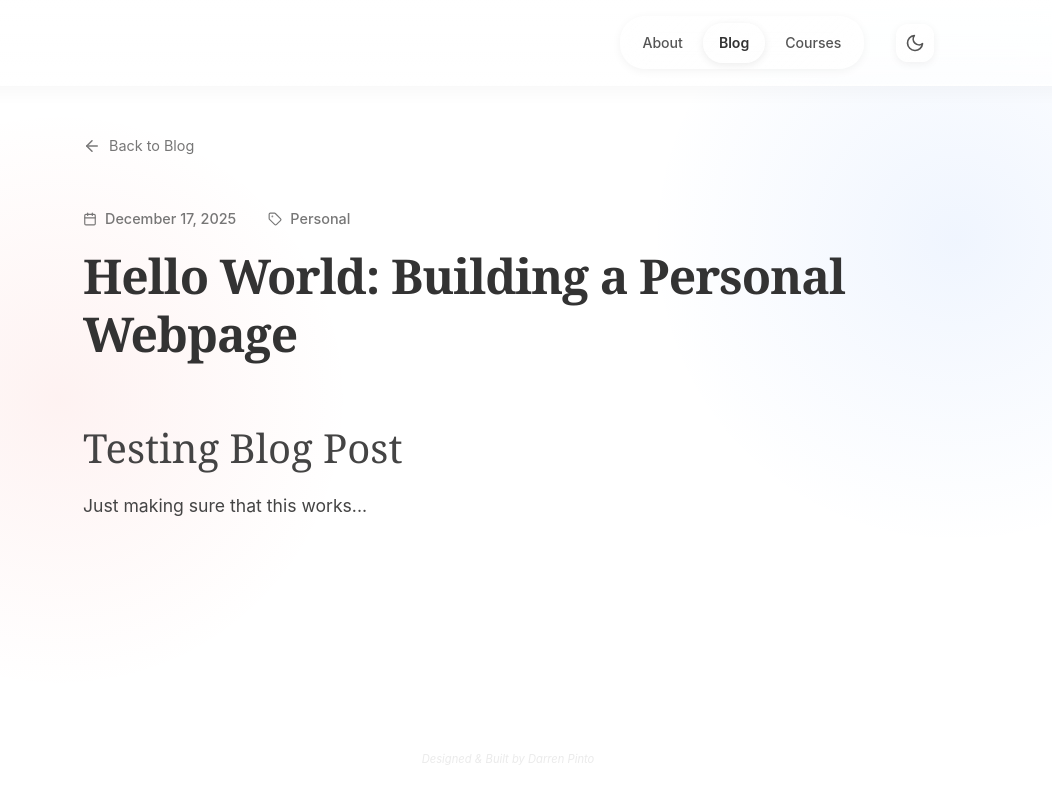
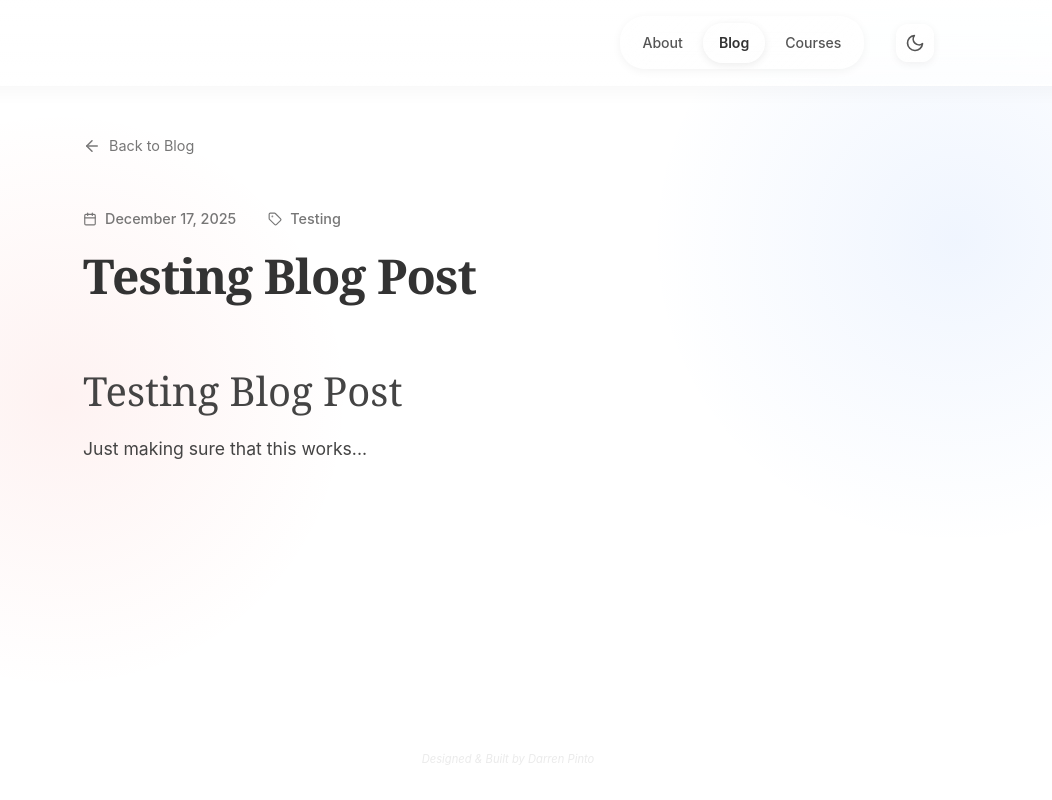
Before and after one commit to darrenpintoo/darrenpintoo.github.io, a React (Vite) app: page /blog/hello-world in a window 1280 px wide. Shown: the whole page, without its empty margins (132-1184 px from the left). Built offline with nearby package versions, Linux system fonts and the light colour scheme.

Commit message:
fixed google search

```diff
--- a/index.html
+++ b/index.html
@@ -11,12 +11,9 @@
     <script defer src="https://cloud.umami.is/script.js"
         data-website-id="5085e392-f6e1-4180-b5b9-d7fcfd42da29"></script>
     <title>Darren Pinto</title>
-    <meta name="description"
-        content="Darren Pinto's Personal Portfolio. Undergraduate Student & Robotics Researcher at Carnegie Mellon University building intelligent systems." />
     <meta name="keywords"
         content="Darren Pinto, Carnegie Mellon University, CMU, Robotics, Engineering, Computer Engineering, Portfolio, Embedded Systems, Reinforcement Learning" />
     <meta name="author" content="Darren Pinto" />
-    <link rel="canonical" href="https://darrenpinto.me/" />
 
     <!-- Open Graph / Facebook -->
     <meta property="og:type" content="website" />
@@ -24,7 +21,8 @@
     <meta property="og:title" content="Darren Pinto | Robotics Researcher & Engineer" />
     <meta property="og:description"
         content="Darren Pinto's Personal Portfolio. Undergraduate Student & Robotics Researcher at Carnegie Mellon University." />
-    <meta property="og:image" content="https://darrenpinto.me/logo.jpg" />
+    <meta property="og:image" content="https://darrenpinto.me/preview.png" />
+    <meta property="og:site_name" content="Darren Pinto" />
 
     <!-- Twitter -->
     <meta property="twitter:card" content="summary_large_image" />
@@ -32,7 +30,23 @@
     <meta property="twitter:title" content="Darren Pinto | Robotics Researcher & Engineer" />
     <meta property="twitter:description"
         content="Darren Pinto's Personal Portfolio. Undergraduate Student & Robotics Researcher at Carnegie Mellon University." />
-    <meta property="twitter:image" content="https://darrenpinto.me/logo.jpg" />
+    <meta property="twitter:image" content="https://darrenpinto.me/preview.png" />
+
+    <script type="application/ld+json">
+      {
+        "@context": "https://schema.org",
+        "@type": "WebSite",
+        "name": "Darren Pinto",
+        "url": "https://darrenpinto.me/",
+        "description": "Darren Pinto's Personal Portfolio. Undergraduate Student & Robotics Researcher at Carnegie Mellon University.",
+        "author": {
+          "@type": "Person",
+          "name": "Darren Pinto",
+          "url": "https://darrenpinto.me/"
+        },
+        "image": "https://darrenpinto.me/preview.png"
+      }
+    </script>
     <script>
         // Apply theme immediately before React loads
         (function () {
--- a/public/posts/hello-world.md
+++ /dev/null
@@ -1,3 +0,0 @@
-# Testing Blog Post
-
-Just making sure that this works...
--- a/src/data/blog.js
+++ /dev/null
@@ -1,10 +0,0 @@
-export const blogPosts = [
-    {
-        slug: "hello-world",
-        title: "Hello World: Building a Personal Webpage",
-        date: "December 17, 2025",
-        excerpt: "Welcome to my first blog post! In this post, I'll briefly talk about why I decided to build this personal webpage and the technology stack behind it.",
-        category: "Personal",
-        image: "/blog-placeholder.png"
-    }
-];
--- a/src/pages/Blog.jsx
+++ b/src/pages/Blog.jsx
@@ -1,18 +1,56 @@
-import { useState, useEffect } from 'react';
+import { useState, useEffect, useMemo } from 'react';
 import PageLayout from '../components/PageLayout';
 import Footer from '../components/Footer';
 import { Link, useParams } from 'react-router-dom';
 import { Helmet } from 'react-helmet-async';
 import ReactMarkdown from 'react-markdown';
 import remarkGfm from 'remark-gfm';
-import { blogPosts } from '../data/blog';
 import { ArrowLeft, Calendar, Tag, ChevronRight } from 'lucide-react';
+
+// Automatically discover all markdown files in src/posts
+const postFiles = import.meta.glob('../posts/*.md', { query: '?raw', eager: true });
+
+function parseFrontmatter(markdown) {
+    const frontmatterRegex = /^---\s*([\s\S]*?)\s*---\s*([\s\S]*)$/;
+    const match = markdown.match(frontmatterRegex);
+
+    if (!match) return { metadata: {}, content: markdown };
+
+    const yamlStr = match[1];
+    const content = match[2];
+    const metadata = {};
+
+    yamlStr.split('\n').forEach(line => {
+        const [key, ...valueParts] = line.split(':');
+        if (key && valueParts.length > 0) {
+            const value = valueParts.join(':').trim().replace(/^["']|["']$/g, '');
+            metadata[key.trim()] = value;
+        }
+    });
+
+    return { metadata, content };
+}
 
 function Blog() {
     const { slug } = useParams();
     const [isVisible, setIsVisible] = useState(false);
-    const [postContent, setPostContent] = useState('');
-    const [isLoading, setIsLoading] = useState(false);
+
+    // Process all discovered posts
+    const blogPosts = useMemo(() => {
+        return Object.entries(postFiles).map(([path, module]) => {
+            const fileName = path.split('/').pop().replace('.md', '');
+            const { metadata } = parseFrontmatter(module.default);
+            return {
+                slug: fileName,
+                title: metadata.title || 'Untitled Post',
+                date: metadata.date || 'Unknown Date',
+                category: metadata.category || 'General',
+                excerpt: metadata.excerpt || '',
+                image: metadata.image || '/blog-placeholder.png',
+                content: module.default
+            };
+        }).sort((a, b) => new Date(b.date) - new Date(a.date));
+    }, []);
 
     useEffect(() => {
         const timer = setTimeout(() => {
@@ -21,34 +59,20 @@ function Blog() {
         return () => clearTimeout(timer);
     }, []);
 
-    useEffect(() => {
-        if (slug) {
-            setIsLoading(true);
-            fetch(`/posts/${slug}.md`)
-                .then(res => {
-                    if (!res.ok) throw new Error('Post not found');
-                    return res.text();
-                })
-                .then(text => {
-                    setPostContent(text);
-                    setIsLoading(false);
-                })
-                .catch(err => {
-                    console.error(err);
-                    setPostContent('# Post Not Found\nSorry, the post you are looking for does not exist.');
-                    setIsLoading(false);
-                });
-        }
-    }, [slug]);
-
-    const activePost = slug ? blogPosts.find(p => p.slug === slug) : null;
+    const activePostData = useMemo(() => {
+        if (!slug) return null;
+        const post = blogPosts.find(p => p.slug === slug);
+        if (!post) return null;
+        const { metadata, content } = parseFrontmatter(post.content);
+        return { ...post, metadata, markdownContent: content };
+    }, [slug, blogPosts]);
 
     return (
         <PageLayout>
             <Helmet>
-                <title>{activePost ? `${activePost.title} | Blog` : 'Blog | Darren Pinto'}</title>
-                <meta name="description" content={activePost ? activePost.excerpt : "Thoughts on robotics, engineering, embedded systems, and more by Darren Pinto."} />
-                <link rel="canonical" href={activePost ? `https://darrenpinto.me/blog/${slug}` : "https://darrenpinto.me/blog"} />
+                <title>{activePostData ? `${activePostData.title} | Blog` : 'Blog | Darren Pinto'}</title>
+                <meta name="description" content={activePostData ? activePostData.excerpt : "Thoughts on robotics, engineering, embedded systems, and more by Darren Pinto."} />
+                <link rel="canonical" href={activePostData ? `https://darrenpinto.me/blog/${slug}` : "https://darrenpinto.me/blog"} />
             </Helmet>
             <main className="container">
                 {slug ? (
@@ -59,28 +83,26 @@ function Blog() {
                             Back to Blog
                         </Link>
 
-                        {isLoading ? (
-                            <div className="loading-state">Loading post...</div>
+                        {!activePostData ? (
+                            <div className="loading-state">Post not found</div>
                         ) : (
                             <article className="prose blog-article">
                                 <header className="post-header">
-                                    {activePost && (
                                     <div className="post-meta">
                                         <span className="meta-item">
                                             <Calendar size={14} />
-                                                {activePost.date}
+                                            {activePostData.date}
                                         </span>
                                         <span className="meta-item">
                                             <Tag size={14} />
-                                                {activePost.category}
+                                            {activePostData.category}
                                         </span>
                                     </div>
-                                    )}
-                                    <h1 className="post-title">{activePost?.title || 'Blog Post'}</h1>
+                                    <h1 className="post-title">{activePostData.title}</h1>
                                 </header>
                                 <div className="markdown-content">
                                     <ReactMarkdown remarkPlugins={[remarkGfm]}>
-                                        {postContent}
+                                        {activePostData.markdownContent}
                                     </ReactMarkdown>
                                 </div>
                             </article>
@@ -122,23 +144,8 @@ function Blog() {
                                 </div>
                             ) : (
                                 <div className="blog-coming-soon">
-                                    <div className="coming-soon-icon">
-                                        <svg xmlns="http://www.w3.org/2000/svg" width="48" height="48" viewBox="0 0 24 24" fill="none" stroke="currentColor" strokeWidth="1.5" strokeLinecap="round" strokeLinejoin="round">
-                                            <path d="M12 19l7-7 3 3-7 7-3-3z"></path>
-                                            <path d="M18 13l-1.5-7.5L2 2l3.5 14.5L13 18l5-5z"></path>
-                                            <path d="M2 2l7.586 7.586"></path>
-                                            <circle cx="11" cy="11" r="2"></circle>
-                                        </svg>
-                                    </div>
-                                    <h2>Coming Soon</h2>
-                                    <p>
-                                        I'm working on some exciting content! Soon I'll be sharing my experiences,
-                                        tutorials, and insights on robotics, embedded systems, and engineering projects.
-                                    </p>
-                                    <p className="coming-soon-hint">
-                                        In the meantime, feel free to check out my <Link to="/courses">course reviews</Link> or
-                                        connect with me on social media.
-                                    </p>
+                                    <h2>No posts found.</h2>
+                                    <p>Check back later!</p>
                                 </div>
                             )}
                         </div>
--- /dev/null
+++ b/src/posts/hello-world.md
@@ -0,0 +1,11 @@
+---
+title: "Testing Blog Post"
+date: "December 17, 2025"
+category: "Testing"
+excerpt: "Just making sure that this works..."
+image: "/blog-placeholder.png"
+---
+
+# Testing Blog Post
+
+Just making sure that this works...
```
Also changed, not shown: public/preview.png (added). Lines whose indentation alone changed are shown as unchanged.
